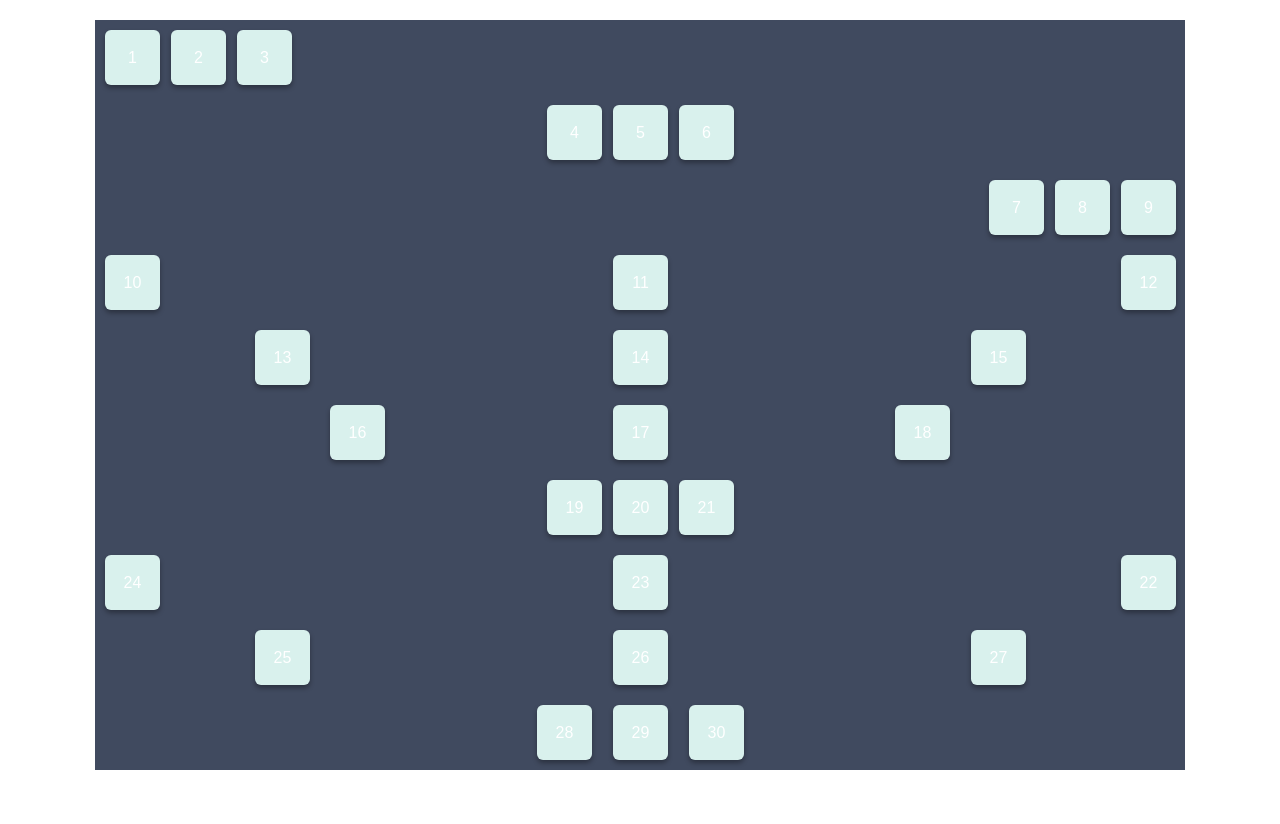
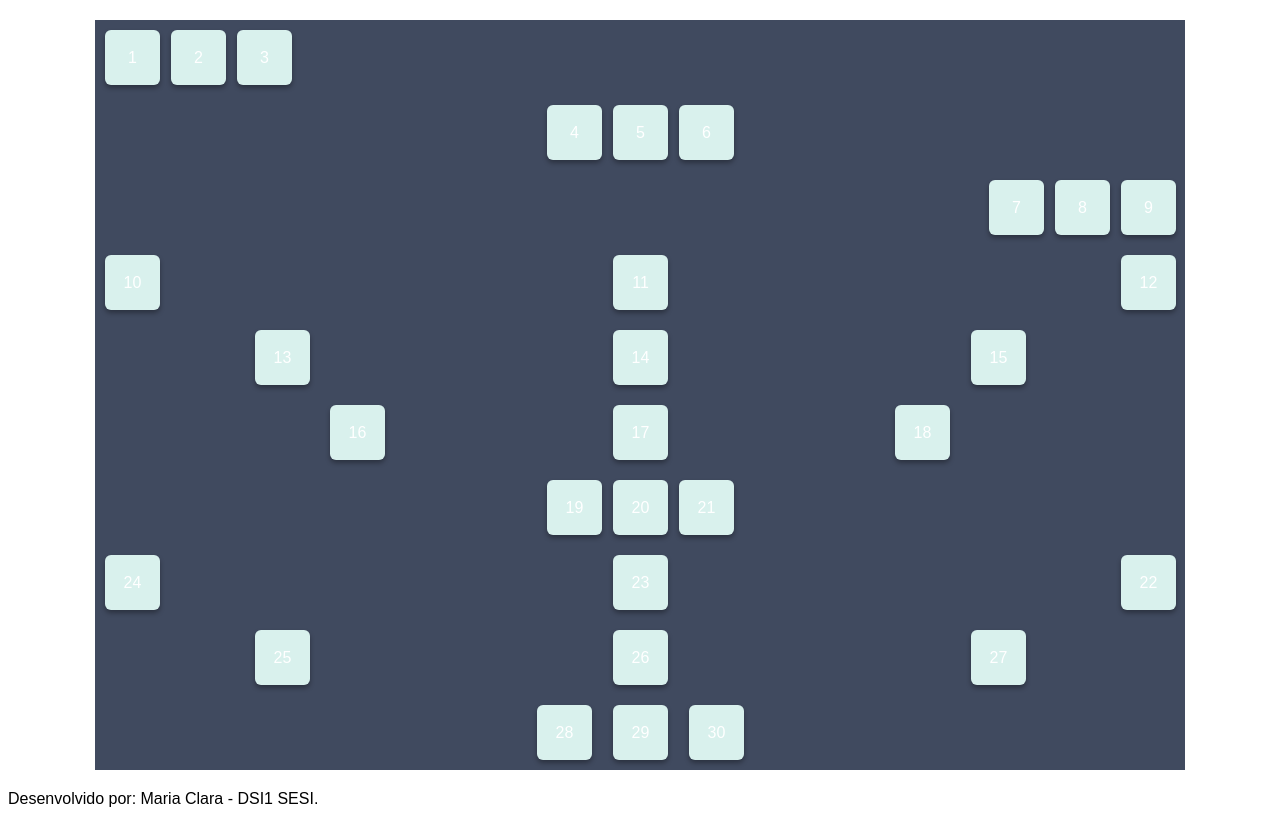
Before and after one commit to claracostaa/DESAFIO01, a plain HTML site: page index.html in a window 1280 px wide. Before the commit the page ends 800 px from the top, so only its background shows below. Drawn offline with Linux system fonts and the light colour scheme.

Commit message:
DESAFIO01

```diff
--- a/index.html
+++ b/index.html
@@ -49,5 +49,8 @@
         <div class="quadrado n30">30</div>
     </div>
 
+    <footer>
+        <p> Desenvolvido por: Maria Clara - DSI1 SESI. </p>
+    </footer>
 </body>
 </html>
```
